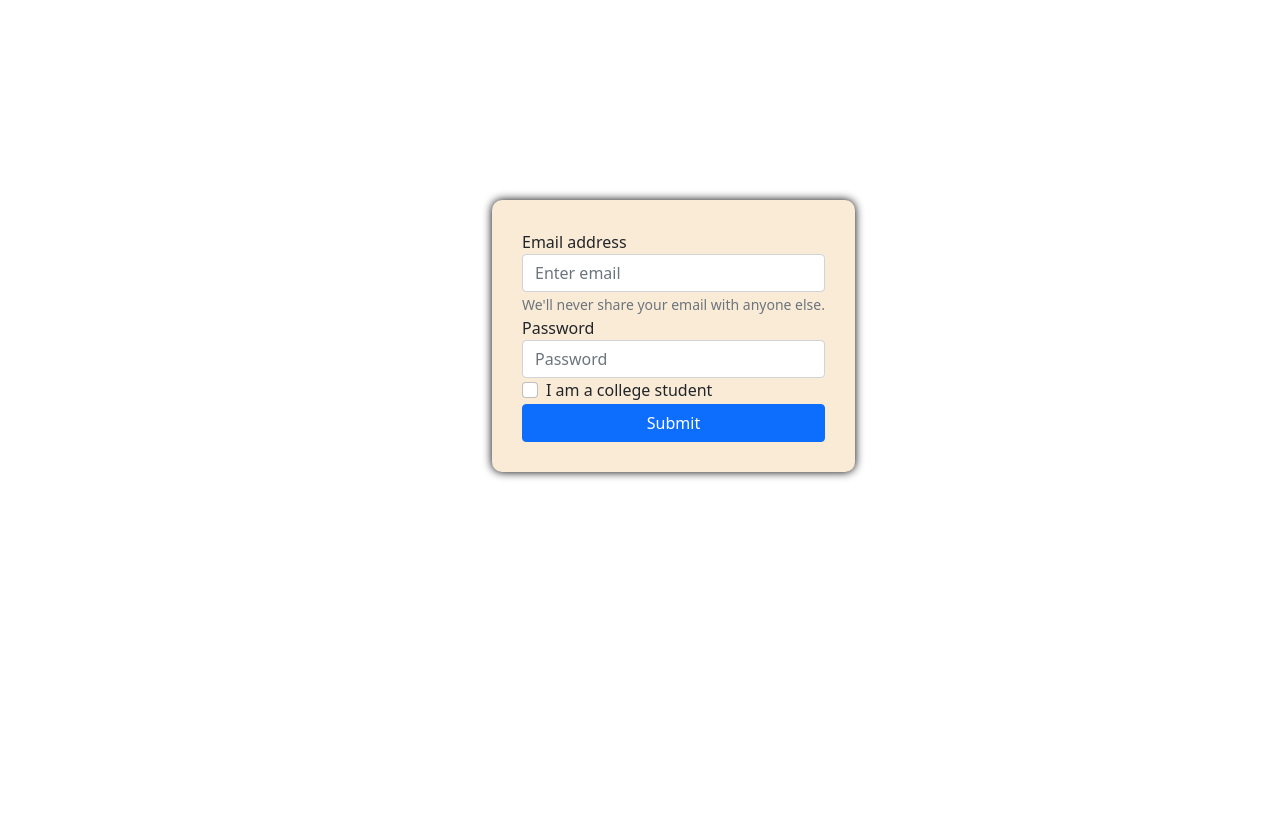
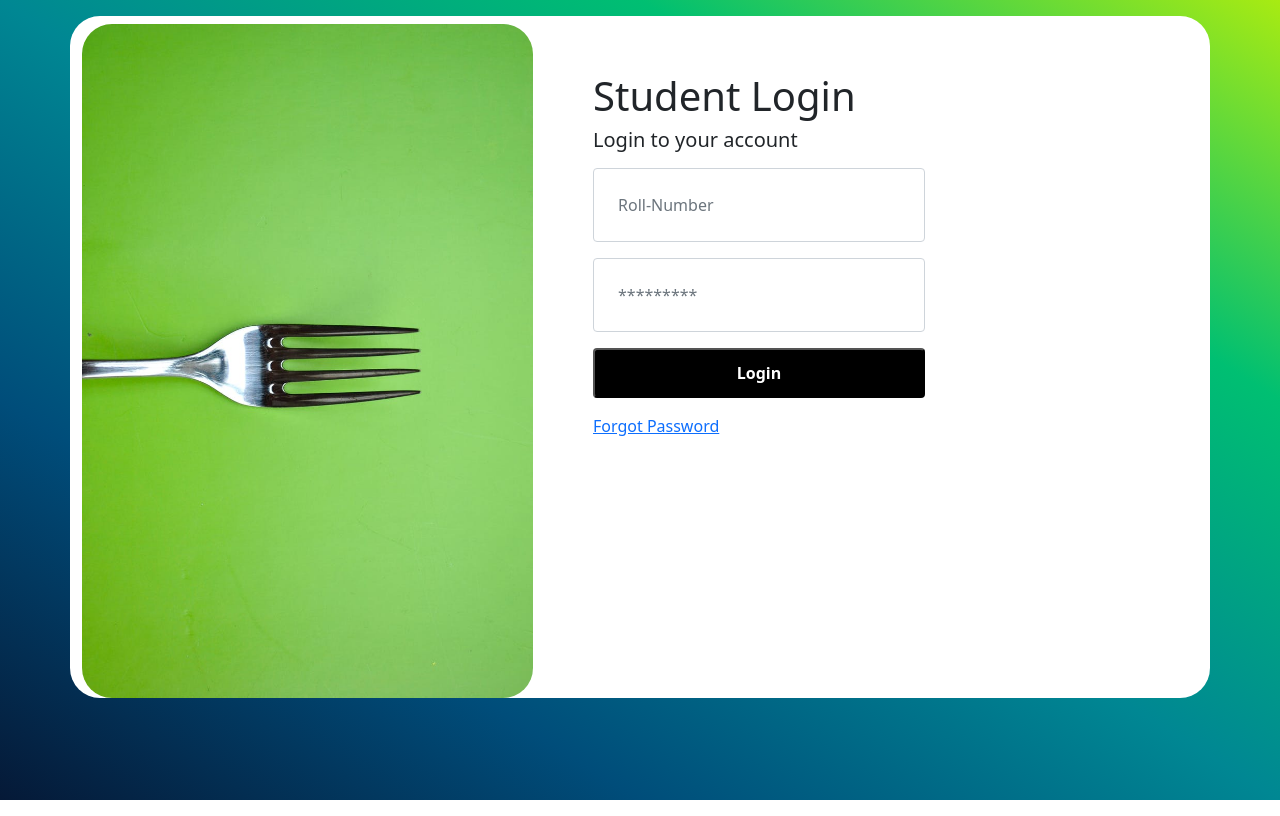
Before and after one commit to SubhasyaTippareddy/snack, a Django app: template menu/templates/login.html in a window 1280 px wide. Before the commit the page ends 479 px from the top, so only its background shows below. Run offline with Django 3.2, Linux system fonts and the light colour scheme; the template is opened without the code that fills it, so the values that code supplies are empty.

Commit message:
arvind's commit

```diff
--- a/menu/templates/login.css
+++ b/menu/templates/login.css
@@ -1,26 +1,46 @@
-.form-container
-{
-    position: absolute;
-    top: 25vh;
-    background-color: antiquewhite;
-    padding: 30px;
-    border-radius: 10px;
-    box-shadow: 0px 0px 10px 0px black;
-}
-.bg
-{
-    /* background: url('bg3.png4') no-repeat; */
-    width: 100%;
+.bg {
+    background-image: linear-gradient(to right top, #051937, #004d7a, #008793, #00bf72, #a8eb12);
     height: 100%;
+    background-position: center;
     background-repeat: no-repeat;
     background-size: cover;
-    background-position : center;
-    background-size: 200%;
 }
- @media only screen and(max-width: 678px)
- {
-     .bg
-     {
-         background-size: 360% ;
-     }
- }
+body, html {
+    height: 100%;
+    margin: 0;
+  }
+  .row
+  {
+    background: white;
+    border-radius: 30px;
+    box-shadow: rgb(175, 140, 126);
+  }
+  img
+  {
+    border-top-left-radius: 30px;
+    border-bottom-left-radius: 30px;
+    border-top-right-radius: 30px;
+    border-bottom-right-radius: 30px;
+    max-width: 100% \9;
+    height: auto;
+    /* padding-bottom: 10px; */
+
+  }
+  /* .h1
+  {
+    font-family: "Times New Roman", Times, serif;
+  } */
+
+  .btn-1{
+    height: 50px;
+    width: 100%;
+    background-color: black;
+    color: white;
+    border-radius: 4px;
+    font-weight: bold;
+  }
+  .btn-1:hover{
+    background: white;
+    border:1px solid;
+    color:black
+  }
--- a/menu/templates/login.html
+++ b/menu/templates/login.html
@@ -9,39 +9,54 @@
   <!-- Bootstrap CSS -->
   <link href="https://cdn.jsdelivr.net/npm/bootstrap@5.0.0-beta2/dist/css/bootstrap.min.css" rel="stylesheet"
     integrity="sha384-BmbxuPwQa2lc/FVzBcNJ7UAyJxM6wuqIj61tLrc4wSX0szH/Ev+nYRRuWlolflfl" crossorigin="anonymous">
+
+  <title>Hello, world!</title>
   <link rel="stylesheet" href="login.css">
-  <title>Login form </title>
+  <style>
+    * {
+      padding: 0px;
+      margin: 0px;
+      box-sizing: border-box;
+    }
+  </style>
 </head>
 
-<body>
-  <div class="mx-middle">
-    <section class="container-fluid">
-      <section class="row justify-content-center">
-        <section class="col-12 col-sm-6 col-md-3">
-          <form class="form-container">
-            <div class="form-group">
-              <label for="exampleInputEmail1">Email address</label>
-              <input type="email" class="form-control" id="exampleInputEmail1" aria-describedby="emailHelp"
-                placeholder="Enter email">
-              <small id="emailHelp" class="form-text text-muted">We'll never share your email with anyone else.</small>
+<body class="bg">
+
+  <!-- <div class="bg"></div> -->
+  <section class="Form my-4 mx-5">
+      <div class="container">
+        <div class="row gy-2">
+          <div class="col-lg-5">
+            <img src="fork.jpeg" class="img-fluid" alt="image">
+          </div>
+            <div class="col-lg-7 px-5 pt-5">
+              <h1 class="font-weight-bold " >Student Login</h1>
+              <h4 class="lead"> Login to your account</h4>
+              <form>
+                <div class="formrow">
+                  <div class="col-lg-7">
+                    <input type="number" placeholder="Roll-Number" class="form-control my-3 p-4">
+                  </div>
+                </div>
+                  <div class="formrow">
+                    <div class="col-lg-7">
+                      <input type="password" placeholder="*********" class="form-control my-3 p-4">
+                    </div>
+                  </div>
+                    <div class="formrow">
+                      <div class="col-lg-7">
+                        <button type="button" class="btn-1 mt-9  mb-3 ">Login</button>
+                      </div>
+                    </div>
+                <a href="#">Forgot Password </a>
+              </form>
             </div>
-            <div class="form-group">
-              <label for="exampleInputPassword1">Password</label>
-              <input type="password" class="form-control" id="exampleInputPassword1" placeholder="Password">
-            </div>
-            <div class="form-check">
-              <input type="checkbox" class="form-check-input" id="exampleCheck1">
-              <label class="form-check-label" for="exampleCheck1">I am a college student </label>
-            </div>
-            <div class="d-grid gap-2">
-              <button type="submit" class="btn btn-primary btn-block">Submit</button>
-            </div>
-          </form>
-        </section>
-      </section>
+
+          </div>
+        </div>
+      </div>
     </section>
-  </div>
-
   <!-- Optional JavaScript; choose one of the two! -->
 
   <!-- Option 1: Bootstrap Bundle with Popper -->
```
Also changed, not shown: menu/templates/abstract.jpg (added), menu/templates/barbaque.jfif (added), menu/templates/burger.jpeg (added), menu/templates/curry.jpeg (added), menu/templates/fork.jpeg (added), menu/templates/sunflower.jpg (added), menu/templates/veggies.jfif (added), 1 other file.
